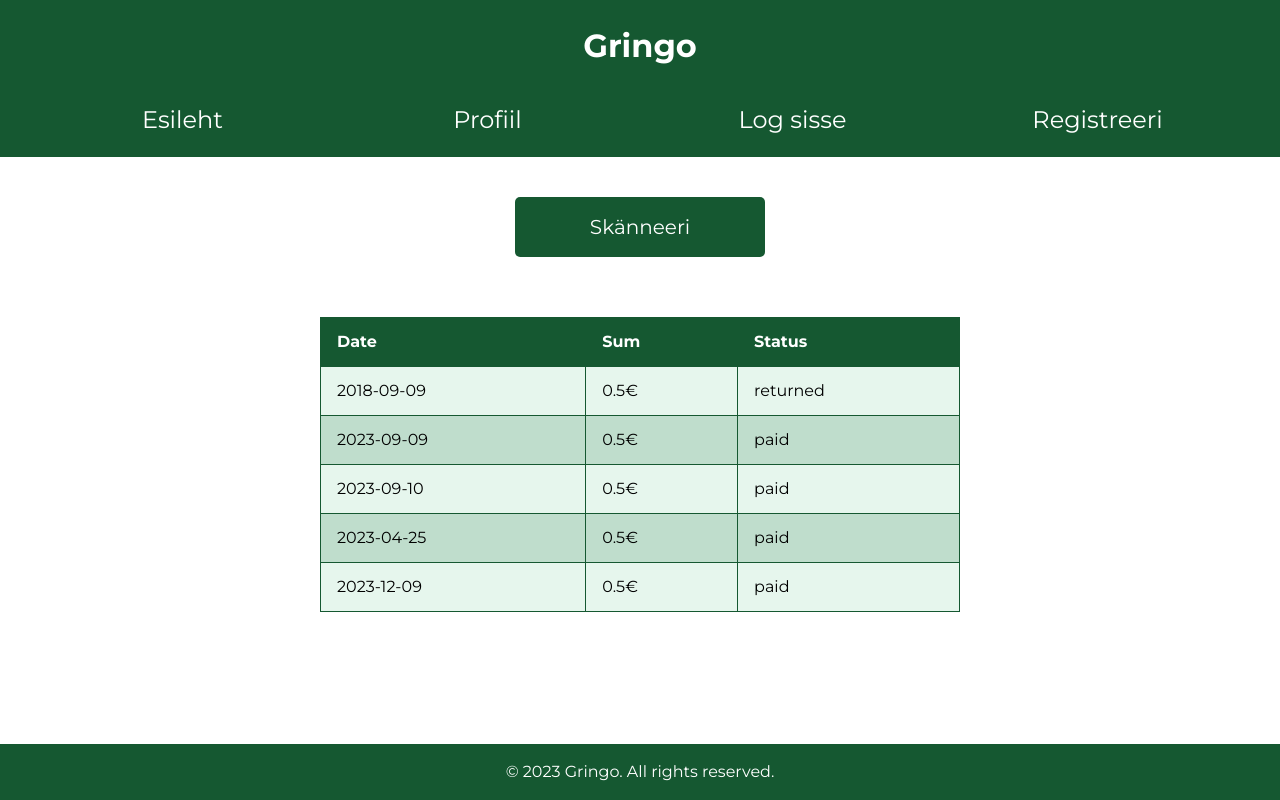
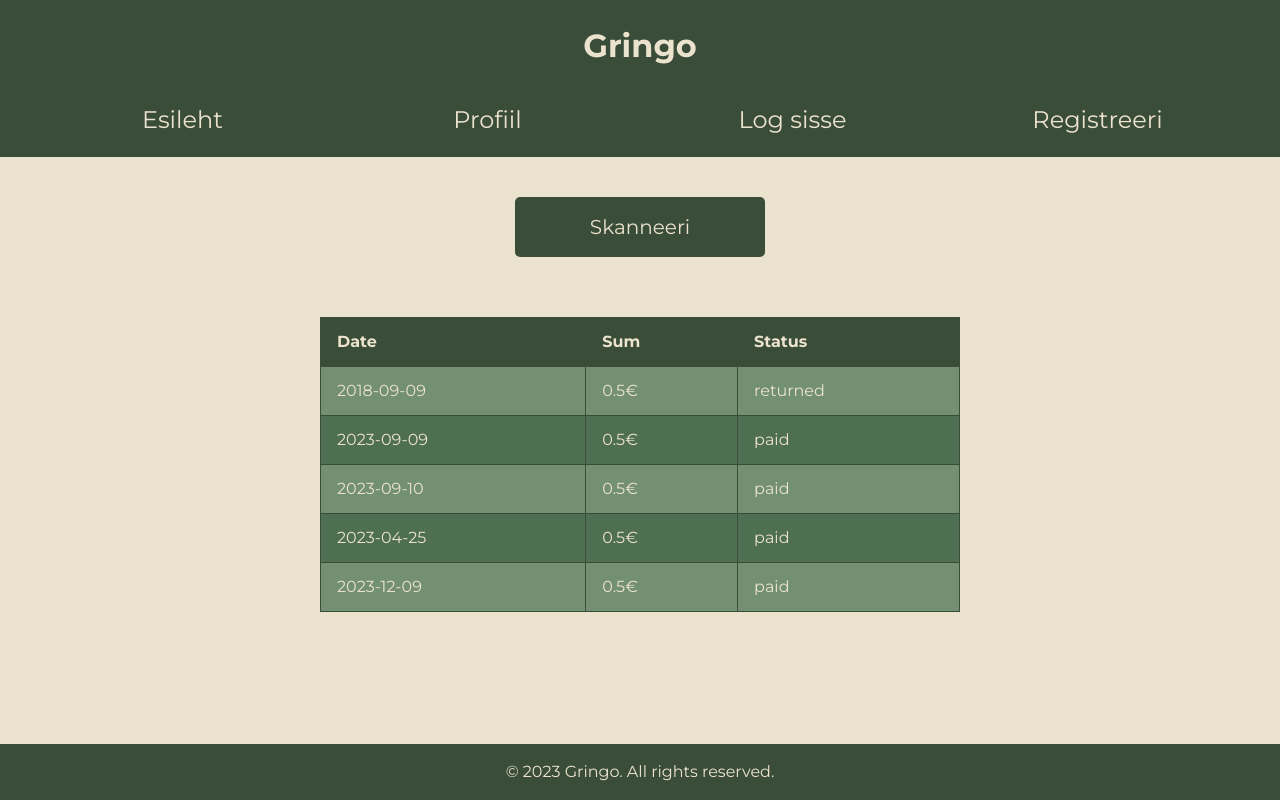
Before and after one commit to luckasw/MITS-Hackathon, a Nuxt app: page /dashboard in a window 1280 px wide. Built offline with nearby package versions, Linux system fonts and the light colour scheme; no server answers.

Commit message:
Changes in colors

```diff
--- a/assets/main.scss
+++ b/assets/main.scss
@@ -1,13 +1,12 @@
 @import url("https://fonts.googleapis.com/css2?family=Montserrat:wght@400;500;600;700&display=swap");
 
-$primary: #155831;
-$secondary: #455b55;
-$accent: #c20002;
+$primary: #3a4d39;
+$secondary: #4f6f52;
 $text: #0f0f0f;
-$textBright: #fff;
-$background: #ffffff;
-$background2: #e6f6ed;
-$background3: rgb(191, 221, 204);
+$textBright: #ece3ce;
+$background: #ece3ce;
+$background2: #739072;
+$background3: #4f6f52;
 
 * {
   border: none;
--- a/components/Button.vue
+++ b/components/Button.vue
@@ -3,7 +3,7 @@ defineProps(["buttonText", "buttonTextColor"]);
 </script>
 
 <template>
-  <button :style="{ color: buttonTextColor }" class="button">
+  <button class="button">
     {{ buttonText }}
   </button>
 </template>
@@ -14,7 +14,7 @@ defineProps(["buttonText", "buttonTextColor"]);
 .button {
   padding: 20px;
   cursor: pointer;
-  color: $text;
+  color: $textBright;
   background-color: $primary;
   width: 50vw;
   max-width: 250px;
--- a/components/History.vue
+++ b/components/History.vue
@@ -53,6 +53,7 @@ const columns = ["Date", "Sum", "Status"];
 
 .history-main {
   width: 50vw;
+  color: $textBright;
 
   @media only screen and (max-width: 600px) {
     width: 100vw;
@@ -80,7 +81,7 @@ const columns = ["Date", "Sum", "Status"];
 
     th {
       background-color: $primary;
-      color: $background;
+      color: $textBright;
     }
   }
 }
--- a/pages/dashboard.vue
+++ b/pages/dashboard.vue
@@ -4,7 +4,7 @@ const appConfig = useAppConfig();
 
 <template>
   <div class="dashboard-main">
-    <Button buttonText="Skänneeri" buttonTextColor="white" />
+    <Button buttonText="Skanneeri"/>
     <History />
   </div>
 </template>
--- a/pages/profile.vue
+++ b/pages/profile.vue
@@ -4,15 +4,14 @@ const emailP = ref(null);
 const userS = useSupabaseUser();
 const userData = reactive({ uuid: null });
 async function fetchUserData() {
-
   if (emailP.value) {
     const userEmail = emailP.value.innerText;
     try {
       const { data, error } = await supabase
-          .from('user')
-          .select('email, uuid')
-          .eq('email', userEmail)
-          .single();
+        .from("user")
+        .select("email, uuid")
+        .eq("email", userEmail)
+        .single();
 
       if (error) throw error;
 
@@ -22,18 +21,62 @@ async function fetchUserData() {
 
       console.log(data);
     } catch (err) {
-      console.error('Error fetching user data:', err);
+      console.error("Error fetching user data:", err);
     }
-
   }
 }
 onMounted(() => {
-
   fetchUserData();
 });
 </script>
 
 <template>
-  <p ref="emailP"> {{ userS.email }}</p>
-  <p v-if="userData">UUID: {{ userData.uuid }}</p>
+  <div class="profile-main">
+    <div class="profile-header">
+      <h1>User Profile</h1>
+    </div>
+    <div class="profile-item">
+      <h4>Email:</h4>
+      <p>{{ userS.email }}</p>
+    </div>
+    <div class="profile-item">
+      <h4>UUID:</h4>
+      <p>{{ userData.uuid }}</p>
+      <p v-if="userData.uuid"><strong>UUID:</strong> {{ userData.uuid }}</p>
+    </div>
+  </div>
 </template>
+
+<style lang="scss" scoped>
+@import "~/assets/main";
+
+.profile-main {
+  max-width: 600px;
+  margin: 0 auto;
+  padding: 20px;
+  display: flex;
+  flex-direction: column;
+  gap: 30px;
+
+  .profile-header {
+    text-align: center;
+    color: $primary;
+  }
+
+  .profile-item {
+    background-color: $background3;
+    padding: 20px;
+    border-radius: 8px;
+    box-shadow: 0 0 10px rgba(0, 0, 0, 0.1);
+    font-size: 1.2rem;
+    width: 100%;
+
+    p,
+    h4 {
+      margin: 10px 0;
+      color: $background;
+      // font-size: 1.2rem;
+    }
+  }
+}
+</style>
```
